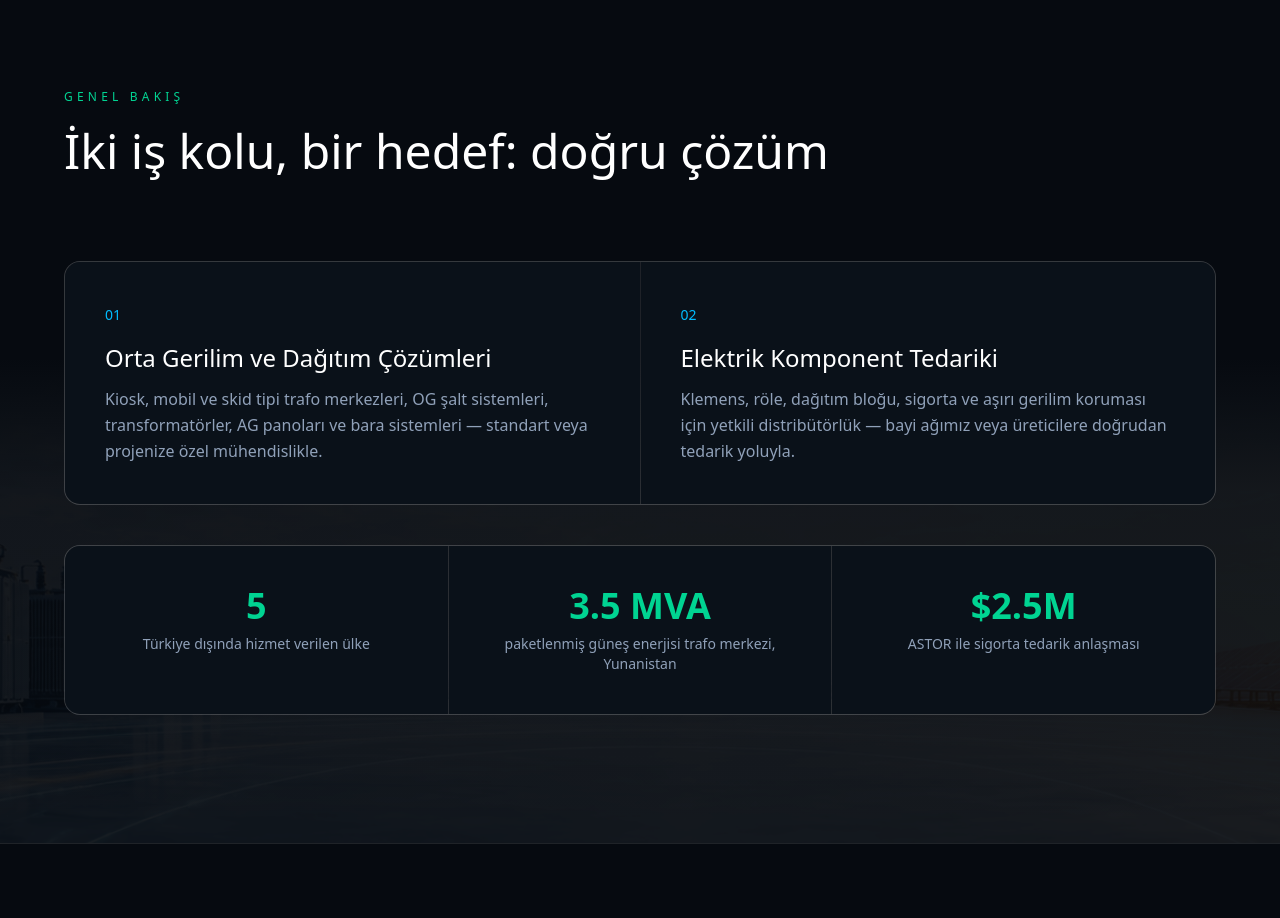
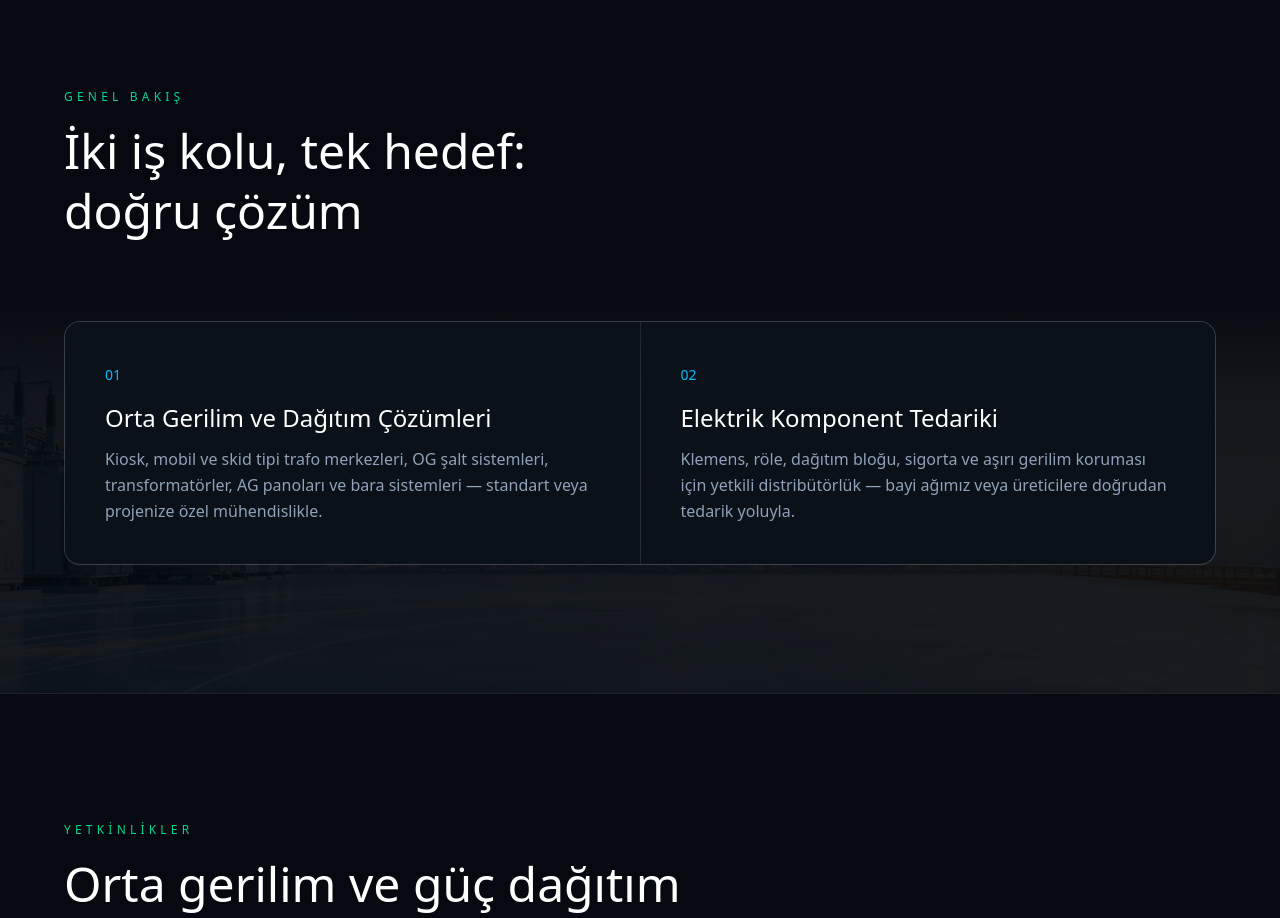
Before and after one commit to GreenPiDev/greenpi-enerji-website, a React (Vite) app in the folder frontend/: page /company-presentation in a window 1280 px wide. Shown: the part 840-1758 px from the top of the page. Built offline with nearby package versions, Linux system fonts and the light colour scheme; no server answers.

Commit message:
Company presentation: Genel Bakış istatistik bölümü kaldırıldı, başlıkta kelime bölünmesi düzeltildi
"doğru çözüm" arasına non-breaking space eklendi, "çözüm" kelimesinin tek
başına alt satıra düşmesi engellendi. Kullanılmayan stats verisi ve
import'u temizlendi.

```diff
--- a/frontend/src/i18n/locales/tr.json
+++ b/frontend/src/i18n/locales/tr.json
@@ -41,7 +41,7 @@
   "Technical Support": "Teknik Destek",
   "Our expert team is with you": "Uzman ekibimiz yanınızda",
   "Project Support": "Proje Desteği",
-  "The right product, the right solution": "Doğru ürün, doğru çözüm",
+  "The right product, the right solution": "Doğru ürün, doğru çözüm",
   "Product Consultancy": "Ürün Danışmanlığı",
   "Selection tailored to your needs": "İhtiyaca uygun seçim",
   "Fast Quote": "Hızlı Teklif",
@@ -198,7 +198,7 @@
   "Project-specific solutions from design to delivery": "Tasarımdan teslimata, projeye özel çözümler",
   "Scroll": "Kaydır",
   "Overview": "Genel Bakış",
-  "Two business lines, one goal: the right solution": "İki iş kolu, bir hedef: doğru çözüm",
+  "Two business lines, one goal: the right solution": "İki iş kolu, tek hedef: doğru çözüm",
   "Medium-Voltage & Distribution Solutions": "Orta Gerilim ve Dağıtım Çözümleri",
   "Kiosk, mobile and skid substations, MV switchgear, transformers, LV panels and busbar systems — standard or engineered to your project.": "Kiosk, mobil ve skid tipi trafo merkezleri, OG şalt sistemleri, transformatörler, AG panoları ve bara sistemleri — standart veya projenize özel mühendislikle.",
   "Electrical Component Supply": "Elektrik Komponent Tedariki",
--- a/frontend/src/pages/presentation/CompanyPresentation.tsx
+++ b/frontend/src/pages/presentation/CompanyPresentation.tsx
@@ -15,7 +15,6 @@ import {
   processSteps,
   sectors,
   solutionCapabilities,
-  stats,
   turkeyProjects,
 } from './content'
 
@@ -127,15 +126,6 @@ function CompanyPresentation() {
                 <span className="font-display text-sm text-sky-400">{String(i + 1).padStart(2, '0')}</span>
                 <h3 className="font-display mt-4 text-xl text-white sm:text-2xl">{t(line.title)}</h3>
                 <p className="mt-3 text-sm leading-relaxed text-slate-400 sm:text-base">{t(line.body)}</p>
-              </Reveal>
-            ))}
-          </div>
-
-          <div className="mt-10 grid grid-cols-1 gap-px overflow-hidden rounded-2xl border border-white/10 bg-white/10 sm:grid-cols-3">
-            {stats.map((stat, i) => (
-              <Reveal key={stat.label} delay={i * 100} className="bg-[#0a1119] p-8 text-center sm:p-10">
-                <p className="font-display text-3xl font-semibold text-emerald-400 sm:text-4xl">{stat.value}</p>
-                <p className="mt-2 text-sm text-slate-400">{t(stat.label)}</p>
               </Reveal>
             ))}
           </div>
--- a/frontend/src/pages/presentation/content.ts
+++ b/frontend/src/pages/presentation/content.ts
@@ -7,12 +7,6 @@ export const businessLines = [
     title: 'Electrical Component Supply',
     body: 'Authorised distribution of terminals, relays, distribution blocks, fuses and surge protection — through our dealer network or direct to manufacturers.',
   },
-]
-
-export const stats = [
-  { value: '5', label: 'countries served outside Türkiye' },
-  { value: '3.5 MVA', label: 'packaged solar substation, Greece' },
-  { value: '$2.5M', label: 'fuse supply agreement with ASTOR' },
 ]
 
 export const solutionCapabilities = [
```
